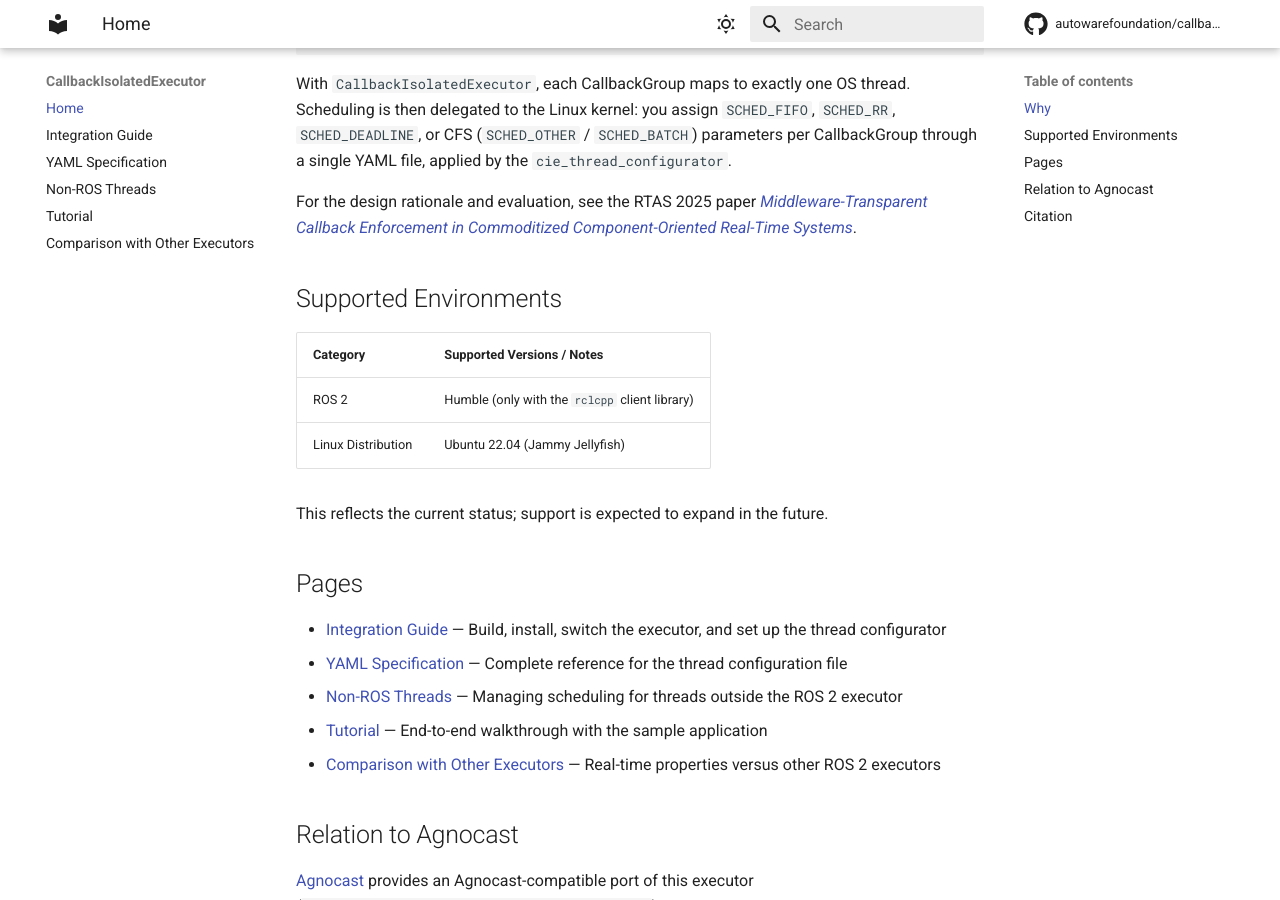
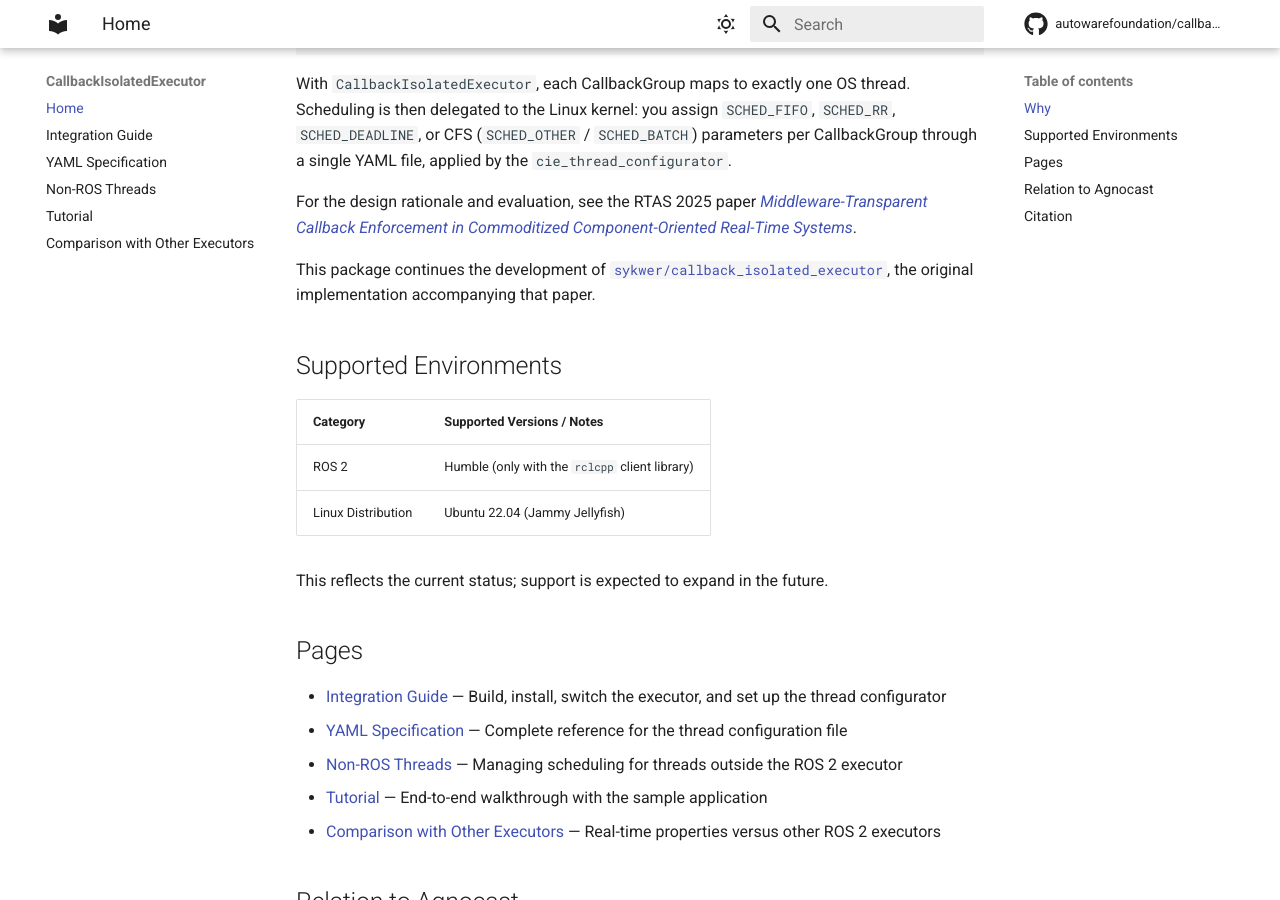
Before and after one commit to autowarefoundation/callback_isolated_executor_doc, an MkDocs documentation site: the page built from docs/index.md, in a window 1280 px wide and 900 px high, scrolled down 581 px. Built offline with MkDocs 1.6.1 and Material for MkDocs 9.7.7, drawn with Linux system fonts in a browser that asks for light colours; comment, search, counter and statistics services are not loaded; the version menu is left out.

Commit message:
docs: add lineage note to upstream sykwer/callback_isolated_executor
This was the only piece of information present in the package README but
missing from this site; recording it here as the README is reduced to a
link to this documentation.

Signed-off-by: atsushi421 <atsushi.yano.2@tier4.jp>

```diff
--- a/docs/index.md
+++ b/docs/index.md
@@ -29,6 +29,8 @@ delegated to the Linux kernel: you assign `SCHED_FIFO`, `SCHED_RR`, `SCHED_DEADL
 
 For the design rationale and evaluation, see the RTAS 2025 paper
 [*Middleware-Transparent Callback Enforcement in Commoditized Component-Oriented Real-Time Systems*](https://arxiv.org/pdf/2505.06546).
+
+This package continues the development of [`sykwer/callback_isolated_executor`](https://github.com/sykwer/callback_isolated_executor), the original implementation accompanying that paper.
 
 ## Supported Environments
 
```
